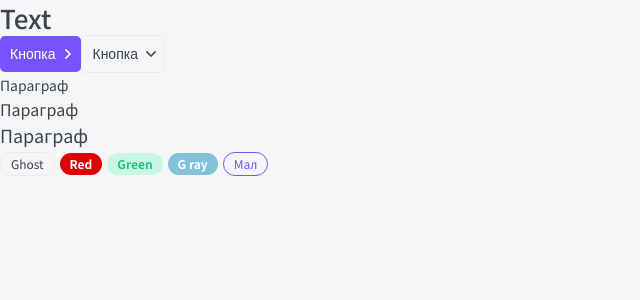
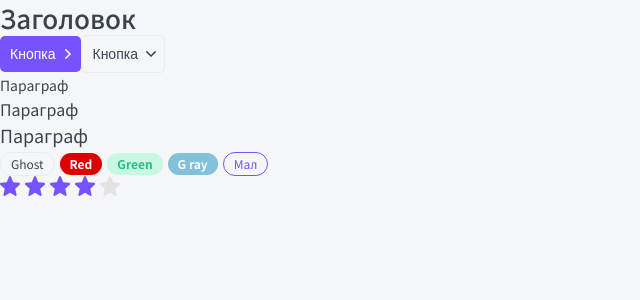
Before and after one commit to dvornicked/top-app, a Next.js app: page / in a window 1280 px wide. Shown: the top 300 px of the page, without its empty margins (0-640 px from the left). Built offline with nearby package versions, Linux system fonts and the light colour scheme.

Commit message:
Add Rating component

```diff
--- /dev/null
+++ b/components/Rating/Rating.module.css
@@ -0,0 +1,11 @@
+.filled svg {
+  fill: var(--primary)
+}
+
+.star svg {
+  margin-right: 5px;
+}
+
+.editable {
+  cursor: pointer;
+}
--- /dev/null
+++ b/components/Rating/Rating.tsx
@@ -0,0 +1,73 @@
+import styles from './Rating.module.css'
+import { RatingProps } from './Rating.props'
+import cn from 'classnames'
+import StarIcon from './star.svg'
+import { useEffect, useState, KeyboardEvent } from 'react'
+
+export const Rating = ({
+  isEditable = false,
+  rating,
+  setRating,
+  className,
+  ...props
+}: RatingProps): JSX.Element => {
+  const [ratingArray, setRatingArray] = useState<JSX.Element[]>(
+    new Array(5).fill(undefined)
+  )
+
+  useEffect(() => {
+    constructRating(rating)
+  // eslint-disable-next-line react-hooks/exhaustive-deps
+  }, [rating])
+
+  const constructRating = (currentRating: number) => {
+    const updatedArray = ratingArray.map((r: JSX.Element, i: number) => {
+      return(
+      <span
+      key={i}
+        className={cn(styles.star, className, {
+          [styles.filled]: i < currentRating,
+          [styles.editable]: isEditable
+        })}
+        onMouseEnter={() => changeDisplay(i + 1)}
+        onMouseLeave={() => changeDisplay(rating)}
+        onClick={() => onClick(i + 1)}
+      >
+        <StarIcon
+          tabIndex={isEditable ? 0 : -1}
+          onKeyDown={(e: KeyboardEvent<SVGElement>) =>
+            isEditable && handleSpace(i + 1, e)
+          }
+        />
+      </span>
+    )})
+    setRatingArray(updatedArray)
+  }
+
+  const changeDisplay = (i: number) => {
+    if (!isEditable) {
+      return
+    }
+    constructRating(i)
+  }
+
+  const onClick = (i: number) => {
+    if (!isEditable || !setRating) {
+      return
+    }
+    setRating(i)
+  }
+
+  const handleSpace = (i: number, e: KeyboardEvent<SVGElement>) => {
+    if (e.code !== 'Space' || !setRating) {
+      return
+    }
+    setRating(i)
+  }
+
+  return (
+    <div {...props}>
+      {ratingArray}
+    </div>
+  )
+}
--- a/components/index.ts
+++ b/components/index.ts
@@ -2,3 +2,4 @@
 export * from './Button/Button'
 export * from './P/P'
 export * from './Tag/Tag'
+export * from './Rating/Rating'
--- a/package.json
+++ b/package.json
@@ -22,6 +22,7 @@
     "cross-env": "^7.0.3",
     "eslint": "8.10.0",
     "eslint-config-next": "12.1.0",
+    "eslint-plugin-react-hooks": "^4.3.0",
     "stylelint": "^14.5.3",
     "stylelint-config-recess-order": "^3.0.0",
     "stylelint-config-standard": "^25.0.0",
--- a/pages/index.tsx
+++ b/pages/index.tsx
@@ -1,14 +1,18 @@
 import type { NextPage } from 'next'
 import Head from 'next/head'
-import { Button, Htag, P, Tag } from '../components'
+import { useState } from 'react'
+import { Button, Htag, P, Rating, Tag } from '../components'
 
 const Home: NextPage = () => {
+
+  const [rating, setRating] = useState<number>(4)
+
   return (
     <>
       <Head>
         <title>MyTop</title>
       </Head>
-      <Htag tag='h1'>Text</Htag>
+      <Htag tag='h1'>Заголовок</Htag>
       <Button appearance='primary' arrow='right'>Кнопка</Button>
       <Button appearance='ghost' arrow='down'>Кнопка</Button>
       <P size='s'>Параграф</P>
@@ -19,6 +23,7 @@
       <Tag className='s' color='green'>Green</Tag>
       <Tag className='s' color='gray'>G ray</Tag>
       <Tag color='primary'>Мал</Tag>
+      <Rating rating={rating} setRating={setRating} isEditable/>
     </>
   )
 }
```
Also changed, not shown: components/Rating/Rating.props.ts (added, +7 -0 lines), .eslintrc.json, components/Rating/star.svg (added), 1 other file (tests, documents, lock files or other folders).
